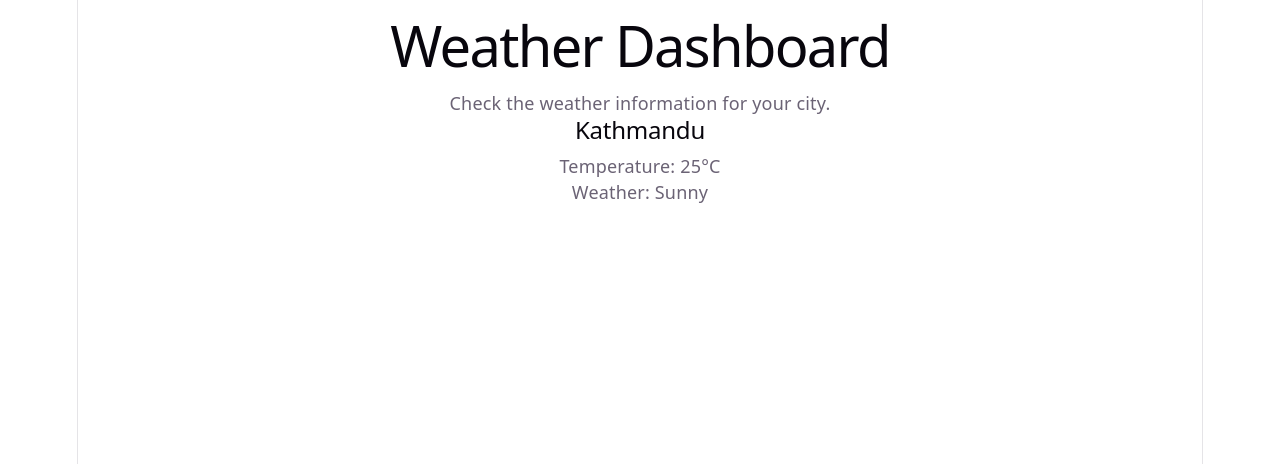
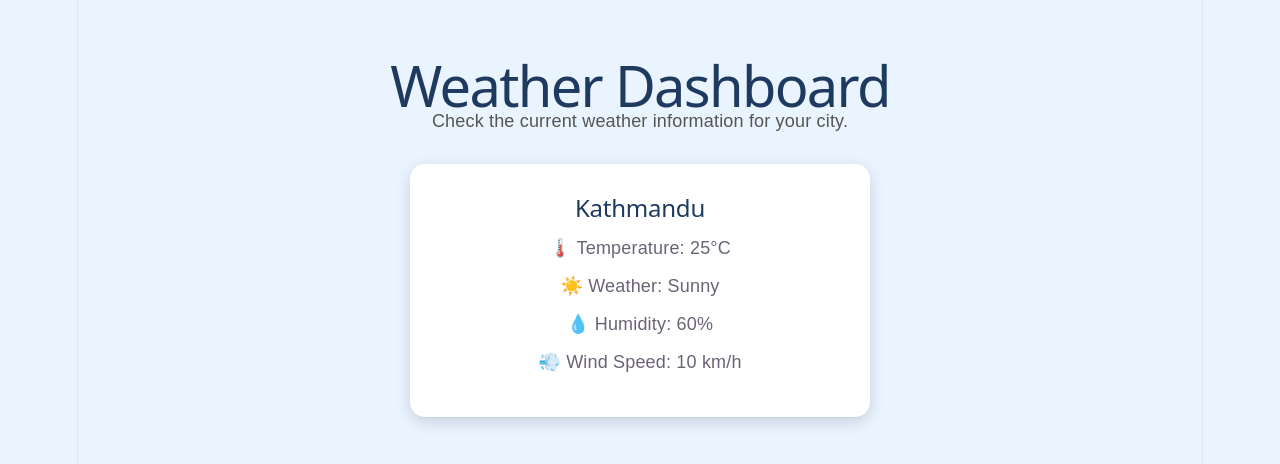
Before and after one commit to Sabinagurung-1221/weather-dashboard, a React (Vite) app: page / in a window 1280 px wide. Shown: the top 464 px of the page. Built offline with nearby package versions, Linux system fonts and the light colour scheme.

Commit message:
Improve weather dashboard styling

```diff
--- a/src/App.css
+++ b/src/App.css
@@ -1,184 +1,39 @@
-.counter {
-  font-size: 16px;
-  padding: 5px 10px;
-  border-radius: 5px;
-  color: var(--accent);
-  background: var(--accent-bg);
-  border: 2px solid transparent;
-  transition: border-color 0.3s;
-  margin-bottom: 24px;
-
-  &:hover {
-    border-color: var(--accent-border);
-  }
-  &:focus-visible {
-    outline: 2px solid var(--accent);
-    outline-offset: 2px;
-  }
+body {
+  margin: 0;
+  font-family: Arial, sans-serif;
+  background: #eaf4ff;
 }
 
-.hero {
-  position: relative;
-
-  .base,
-  .framework,
-  .vite {
-    inset-inline: 0;
-    margin: 0 auto;
-  }
-
-  .base {
-    width: 170px;
-    position: relative;
-    z-index: 0;
-  }
-
-  .framework,
-  .vite {
-    position: absolute;
-  }
-
-  .framework {
-    z-index: 1;
-    top: 34px;
-    height: 28px;
-    transform: perspective(2000px) rotateZ(300deg) rotateX(44deg) rotateY(39deg)
-      scale(1.4);
-  }
-
-  .vite {
-    z-index: 0;
-    top: 107px;
-    height: 26px;
-    width: auto;
-    transform: perspective(2000px) rotateZ(300deg) rotateX(40deg) rotateY(39deg)
-      scale(0.8);
-  }
+.container {
+  min-height: 100vh;
+  padding: 40px;
+  text-align: center;
 }
 
-#center {
-  display: flex;
-  flex-direction: column;
-  gap: 25px;
-  place-content: center;
-  place-items: center;
-  flex-grow: 1;
-
-  @media (max-width: 1024px) {
-    padding: 32px 20px 24px;
-    gap: 18px;
-  }
+h1 {
+  color: #1e3a5f;
+  margin-bottom: 10px;
 }
 
-#next-steps {
-  display: flex;
-  border-top: 1px solid var(--border);
-  text-align: left;
-
-  & > div {
-    flex: 1 1 0;
-    padding: 32px;
-    @media (max-width: 1024px) {
-      padding: 24px 20px;
-    }
-  }
-
-  .icon {
-    margin-bottom: 16px;
-    width: 22px;
-    height: 22px;
-  }
-
-  @media (max-width: 1024px) {
-    flex-direction: column;
-    text-align: center;
-  }
+.subtitle {
+  color: #555;
+  margin-bottom: 30px;
 }
 
-#docs {
-  border-right: 1px solid var(--border);
-
-  @media (max-width: 1024px) {
-    border-right: none;
-    border-bottom: 1px solid var(--border);
-  }
+.weather-card {
+  max-width: 400px;
+  margin: auto;
+  padding: 30px;
+  background: white;
+  border-radius: 15px;
+  box-shadow: 0 5px 15px rgba(0, 0, 0, 0.15);
 }
 
-#next-steps ul {
-  list-style: none;
-  padding: 0;
-  display: flex;
-  gap: 8px;
-  margin: 32px 0 0;
-
-  .logo {
-    height: 18px;
-  }
-
-  a {
-    color: var(--text-h);
-    font-size: 16px;
-    border-radius: 6px;
-    background: var(--social-bg);
-    display: flex;
-    padding: 6px 12px;
-    align-items: center;
-    gap: 8px;
-    text-decoration: none;
-    transition: box-shadow 0.3s;
-
-    &:hover {
-      box-shadow: var(--shadow);
-    }
-    .button-icon {
-      height: 18px;
-      width: 18px;
-    }
-  }
-
-  @media (max-width: 1024px) {
-    margin-top: 20px;
-    flex-wrap: wrap;
-    justify-content: center;
-
-    li {
-      flex: 1 1 calc(50% - 8px);
-    }
-
-    a {
-      width: 100%;
-      justify-content: center;
-      box-sizing: border-box;
-    }
-  }
+.weather-card h2 {
+  color: #1e3a5f;
 }
 
-#spacer {
-  height: 88px;
-  border-top: 1px solid var(--border);
-  @media (max-width: 1024px) {
-    height: 48px;
-  }
+.weather-card p {
+  font-size: 18px;
+  margin: 12px 0;
 }
-
-.ticks {
-  position: relative;
-  width: 100%;
-
-  &::before,
-  &::after {
-    content: '';
-    position: absolute;
-    top: -4.5px;
-    border: 5px solid transparent;
-  }
-
-  &::before {
-    left: 0;
-    border-left-color: var(--border);
-  }
-  &::after {
-    right: 0;
-    border-right-color: var(--border);
-  }
-}
--- a/src/App.jsx
+++ b/src/App.jsx
@@ -1,13 +1,20 @@
+import "./App.css";
+
 function App() {
   return (
-    <div>
+    <div className="container">
       <h1>Weather Dashboard</h1>
-      <p>Check the weather information for your city.</p>
 
-      <div>
+      <p className="subtitle">
+        Check the current weather information for your city.
+      </p>
+
+      <div className="weather-card">
         <h2>Kathmandu</h2>
-        <p>Temperature: 25°C</p>
-        <p>Weather: Sunny</p>
+        <p>🌡️ Temperature: 25°C</p>
+        <p>☀️ Weather: Sunny</p>
+        <p>💧 Humidity: 60%</p>
+        <p>💨 Wind Speed: 10 km/h</p>
       </div>
     </div>
   );
```
